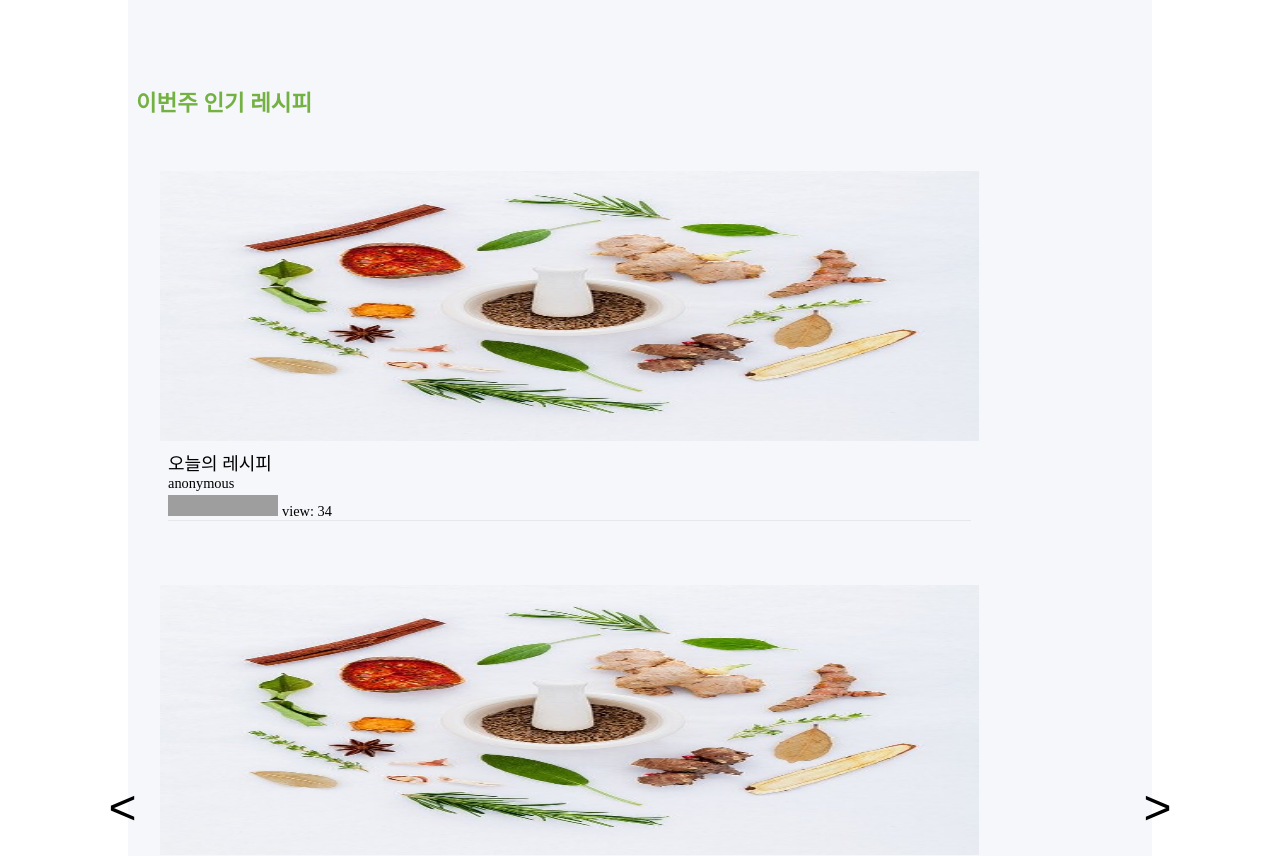
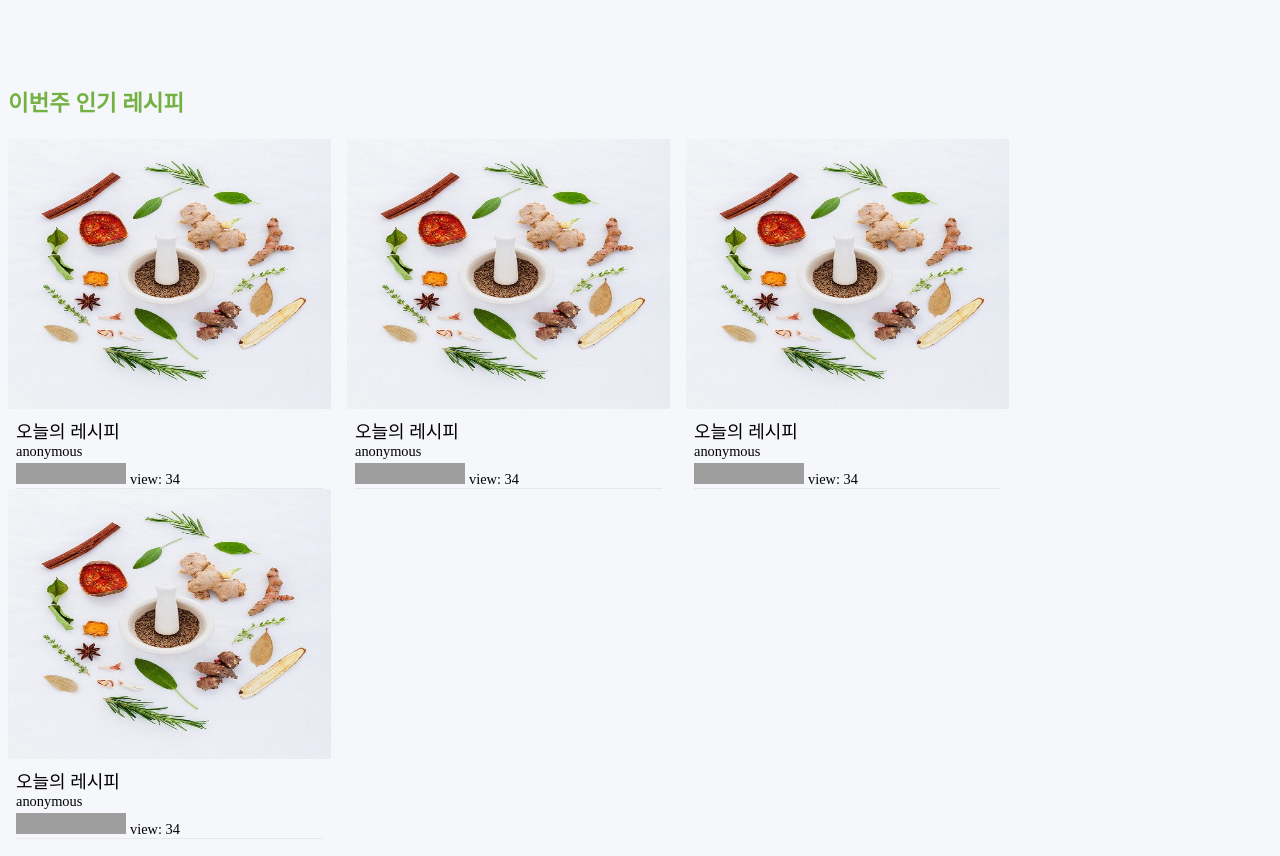
Before and after one commit to codestates/Homemade-client, a React (Create React App) app: page / in a window 1280 px wide. Shown: the part 560-1416 px from the top of the page. Built offline with nearby package versions, Linux system fonts and the light colour scheme; grey boxes are pictures that could not be loaded.

Commit message:
[client]REFACTOR code for visible

```diff
--- a/src/App.js
+++ b/src/App.js
@@ -100,7 +100,7 @@ const GlobalStyle = createGlobalStyle`
   }
 `;
 const Container = styled.div`
-  width: 80vw;
+  width: 100%;
   margin: 0 auto;
 `;
 export default App;
--- a/src/compoments/Recipe.js
+++ b/src/compoments/Recipe.js
@@ -31,12 +31,13 @@ export default function Recipe({ recipe }) {
 }
 
 const RecipeWrap = styled(Link)`
+  display: inline-block;
   color: black;
   text-decoration: none;
-  display: inline-block;
-  width: 80%;
+  width: 323px;
   height: 350px;
-  margin: 2rem;
+  margin-left: 0.5rem;
+  margin-right: 0.5rem;
 `;
 
 const Thumnail = styled.div`
--- a/src/compoments/RecipeInfo.js
+++ b/src/compoments/RecipeInfo.js
@@ -21,10 +21,10 @@ function RecipeInfo({
     id,
     title,
     createdAt,
-    thumbnail_url,
+    thumbnailUrl,
     rate,
     views,
-    image_urls,
+    imageUrls,
     content,
     username,
     avatarUrl,
@@ -37,7 +37,10 @@ function RecipeInfo({
 
   return (
     <RecipeContainer>
-      <Thumbnail src={thumbnail_url} alt="recipe" />
+      <Thumbnail
+        src={thumbnailUrl || "../images/recipeInfo1.jpg"}
+        alt="recipe"
+      />
       <AvatarWrap>
         <Avatar
           src={avatarUrl || "../images/defaultUserAvatar.png"}
@@ -57,7 +60,7 @@ function RecipeInfo({
         <StarRating>
           <span style={{ width: `${starRate}%` }} />
         </StarRating>
-        <SmallInfo>{createdAt}</SmallInfo>
+        <SmallInfo>{createdAt.slice(0, 10)}</SmallInfo>
       </Title>
       <Article>
         <Description>
@@ -65,7 +68,7 @@ function RecipeInfo({
           <DescriptionContent ingredient>{ingredient}</DescriptionContent>
         </Description>
       </Article>
-      {image_urls.map((url, idx) => (
+      {imageUrls.map((url, idx) => (
         <Article key={`${url + idx}`}>
           <RecipeImg src={url} alt="recipe" />
           <Description>
--- a/src/compoments/RecipeList.js
+++ b/src/compoments/RecipeList.js
@@ -16,8 +16,9 @@ export default function RecipeList({ recipes }) {
 }
 const RecipeListContainer = styled.div`
   position: relative;
-  margin-top: 10px;
   height: 100%;
+  width: 80vw;
+  margin: 10px auto;
 `;
 const RecipeListWrap = styled.div`
   display: grid;
--- a/src/pages/RecipesContainer.js
+++ b/src/pages/RecipesContainer.js
@@ -41,7 +41,7 @@ export default function RecipesContainer() {
       const data = await axios.get(
         `https://homemade2021.ml/recipes/recipes?${queryParam}`,
       );
-
+      console.log("data", data);
       const { recipes, contentSum } = data.data.data;
 
       allListLength.current = contentSum;
```
